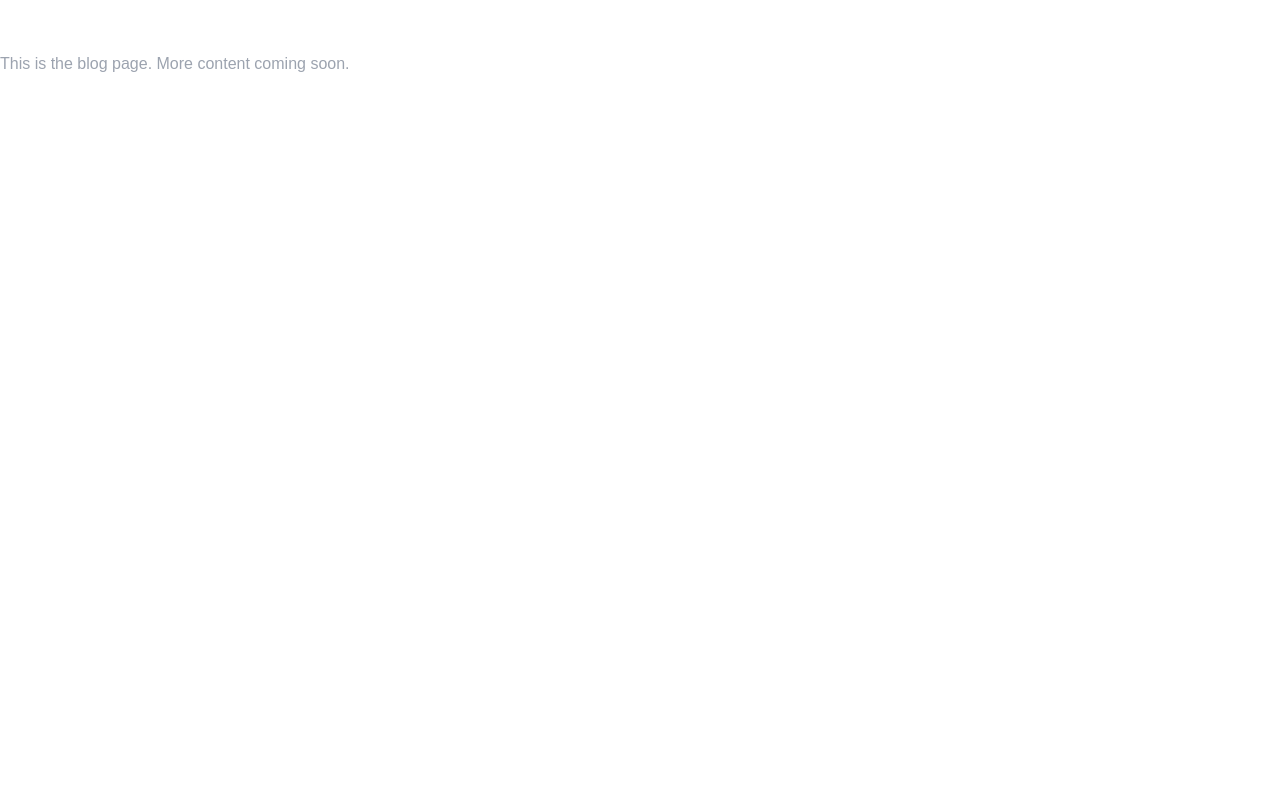
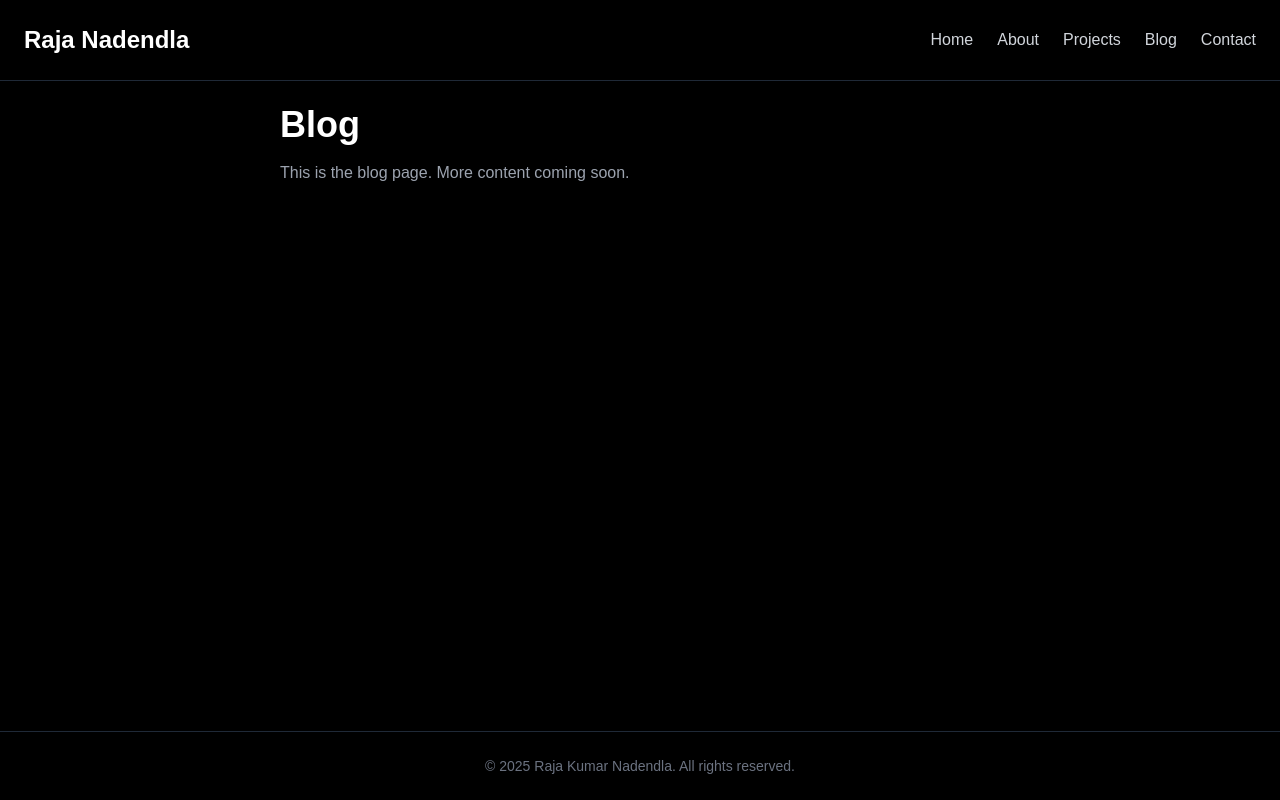
Before and after one commit to RajaNadendla/Portfolio, a Next.js app: page /blog in a window 1280 px wide. Built offline with nearby package versions, Linux system fonts and the light colour scheme.

Commit message:
Update blog.js

```diff
--- a/pages/blog.js
+++ b/pages/blog.js
@@ -1,8 +1,12 @@
+import Layout from '@/components/Layout';
+
 export default function Blog() {
   return (
-    <div className="text-white">
-      <h1 className="text-3xl font-bold mb-4">Blog</h1>
-      <p className="text-gray-400">This is the blog page. More content coming soon.</p>
-    </div>
+    <Layout>
+      <div className="max-w-3xl mx-auto p-6">
+        <h1 className="text-4xl font-bold mb-4">Blog</h1>
+        <p className="text-gray-400">This is the blog page. More content coming soon.</p>
+      </div>
+    </Layout>
   );
 }
```
